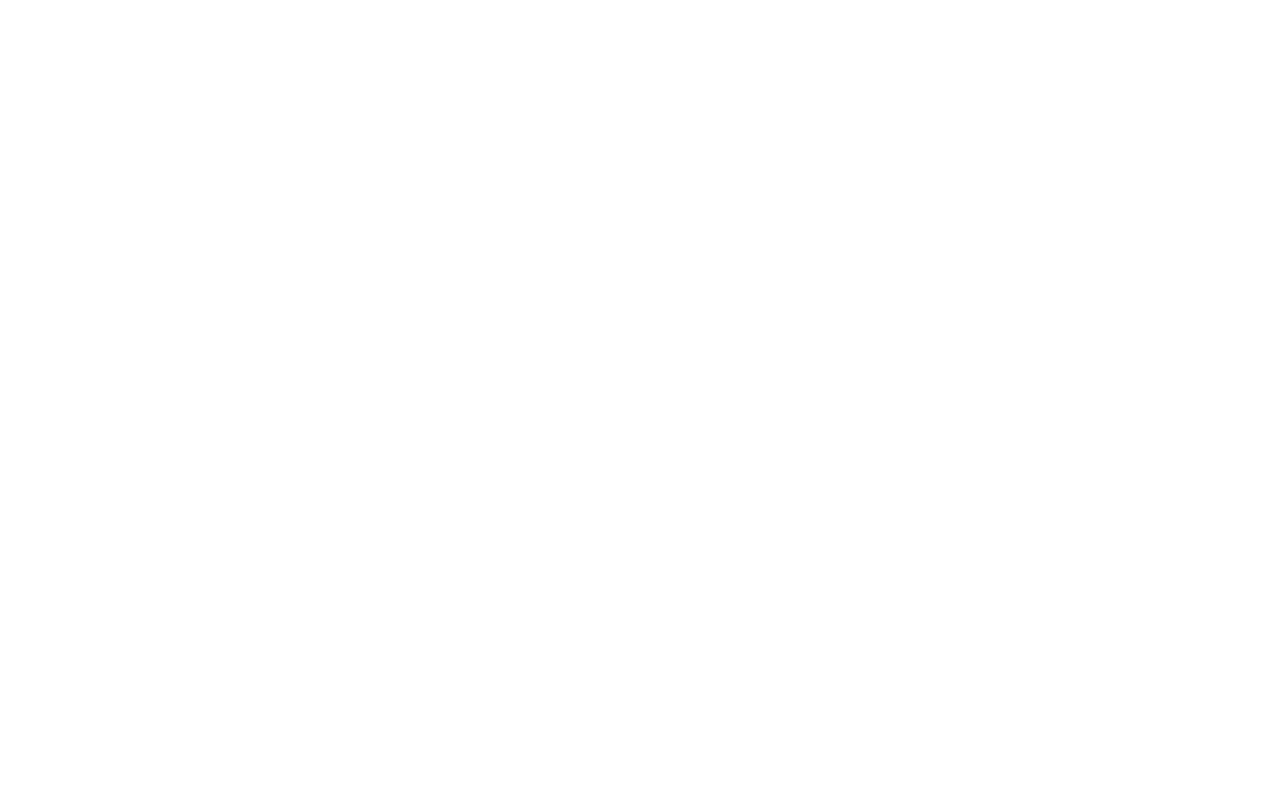
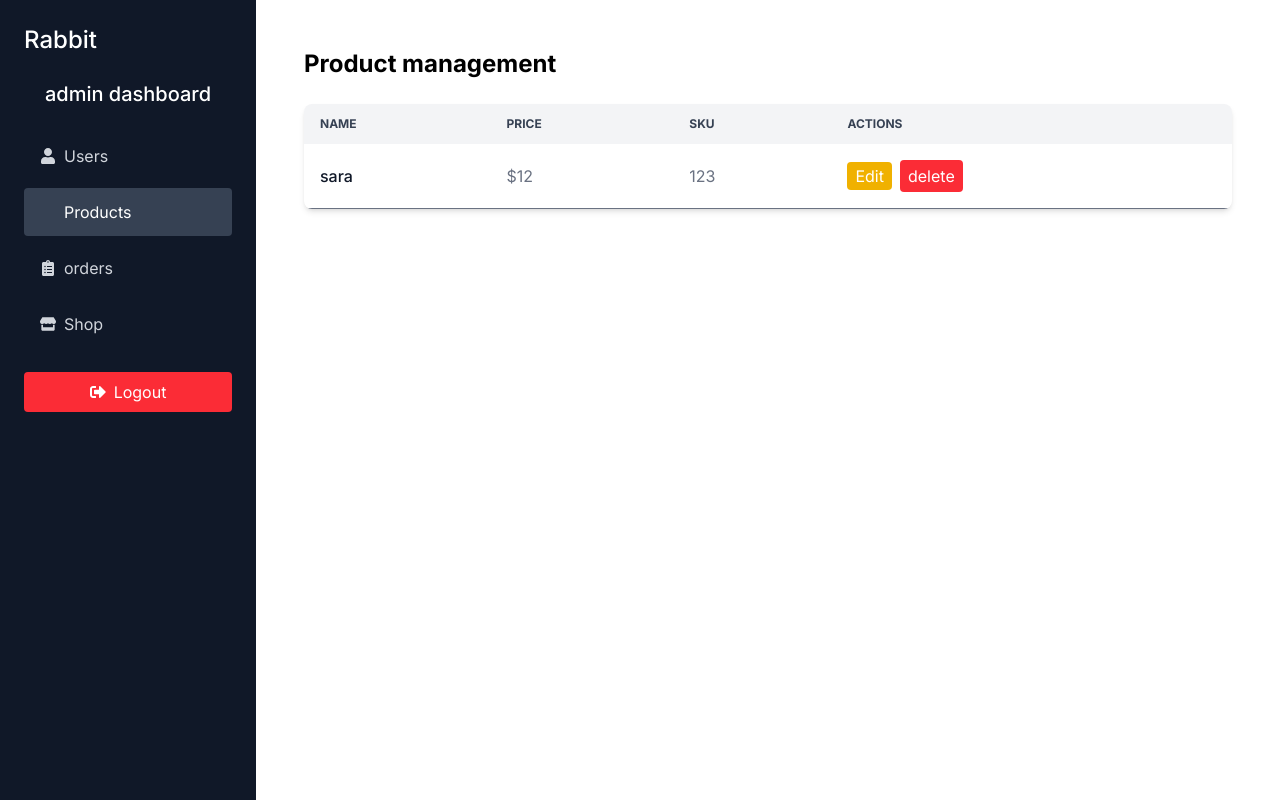
Before and after one commit to selkhadr/e-commerce, a React (Vite) app in the folder frontend/: page /admin/products in a window 1280 px wide. Before the commit this address had no page. Built offline with nearby package versions, Linux system fonts and the light colour scheme.

Commit message:
UserManagement page

```diff
--- /dev/null
+++ b/frontend/src/Admin/EditProduct.jsx
@@ -0,0 +1,9 @@
+import React from 'react'
+
+function EditProduct() {
+  return (
+    <div>EditProduct</div>
+  )
+}
+
+export default EditProduct
--- /dev/null
+++ b/frontend/src/Admin/ProductManagement.jsx
@@ -0,0 +1,57 @@
+import {Link} from 'react-router-dom'
+
+function ProductManagement() {
+    const products=[
+        {
+            _id:13,
+            name:"sara",
+            price:12,
+            sku:"123",
+        },
+    ];
+    const handleDelete = (id)=>{
+        if(window.confirm("are you sure you want to delete the product?")){
+            console.log("delete product with id:",id);
+        }
+    }
+  return (
+    <div className="max-w-7xl mx-auto p-6">
+        <h2 className="text-2xl font-bold mb-6">Product management</h2>
+        <div className="overflow-x-auto shadow-md sm:rounded-lg">
+            <table className="min-w-full text-left text-gray-500">
+                <thead className="bg-gray-100 text-xs uppercase text-gray-700">
+                    <tr>
+                        <th className="py-3 px-4">Name</th>
+                        <th className="py-3 px-4">Price</th>
+                        <th className="py-3 px-4">sku</th>
+                        <th className="py-3 px-4">actions</th>
+                    </tr>
+                </thead>
+                <tbody>
+                    {products.length>0?(products.map((product)=>
+                        <tr key={product._id} className="border-b hover:bg-gray-50 cursor-pointer">
+                            <td className="p-4 font-medium text-gray-900 whitespace-nowrap">
+                                {product.name}
+                            </td>
+                            <td className="p-4">${product.price}</td>
+                            <td className="p-4">{product.sku}</td>
+                            <td className="p-4">
+                                <Link to={`/admin/products/${product._id}/edit`} className="bg-yellow-500 text-white px-2 py-1 rounded mr-2 hover:bg-yellow-600">
+                                    Edit
+                                </Link>
+                                <button onClick={()=>handleDelete(product._id)} className="bg-red-500 text-white px-2 py-1 rounded hover:bg-red-600">delete</button>
+                            </td>
+                        </tr>
+                    )):(<tr>
+                        <td colSpan={4} className="p-4 text-center text-gray-500">
+                            no product found
+                        </td>
+                    </tr>)}
+                </tbody>
+            </table>
+        </div>
+    </div>
+  )
+}
+
+export default ProductManagement
--- a/frontend/src/App.jsx
+++ b/frontend/src/App.jsx
@@ -13,6 +13,8 @@ import MyOrders from './pages/MyOrders'
 import AdminLayout from './Admin/AdminLayout'
 import AdminHomePage from './pages/AdminHomePage'
 import UserManagement from './Admin/UserManagement'
+import ProductManagement from './Admin/ProductManagement'
+import EditProduct from './Admin/EditProduct'
 
 const App = () => {
   return (
@@ -34,6 +36,8 @@ const App = () => {
         <Route path="/admin" element={<AdminLayout/>}>
           <Route index element={<AdminHomePage/>}></Route>
           <Route path="users" element={<UserManagement/>}></Route>
+          <Route path="products" element={<ProductManagement/>}></Route>
+          <Route path="products/:id/edit" element={<EditProduct/>}></Route>
         </Route>
       </Routes>
     </BrowserRouter>
```
